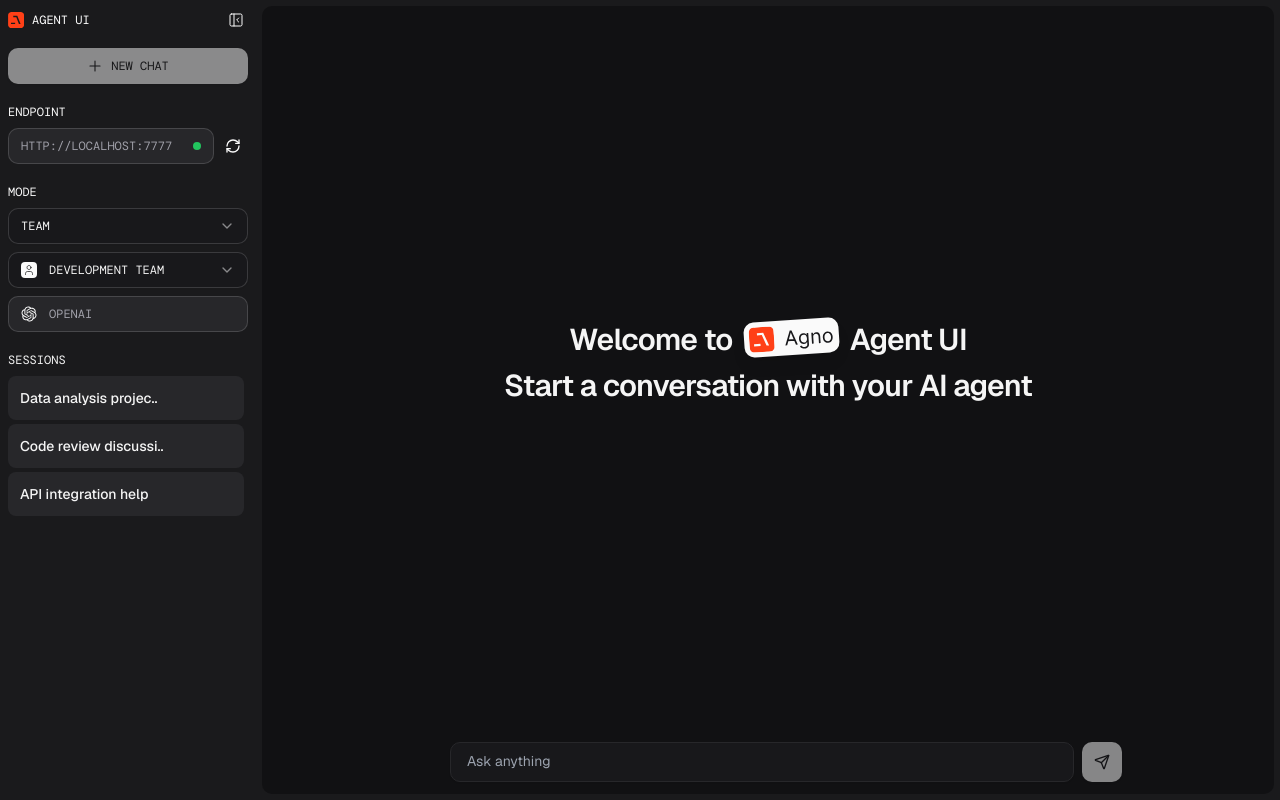
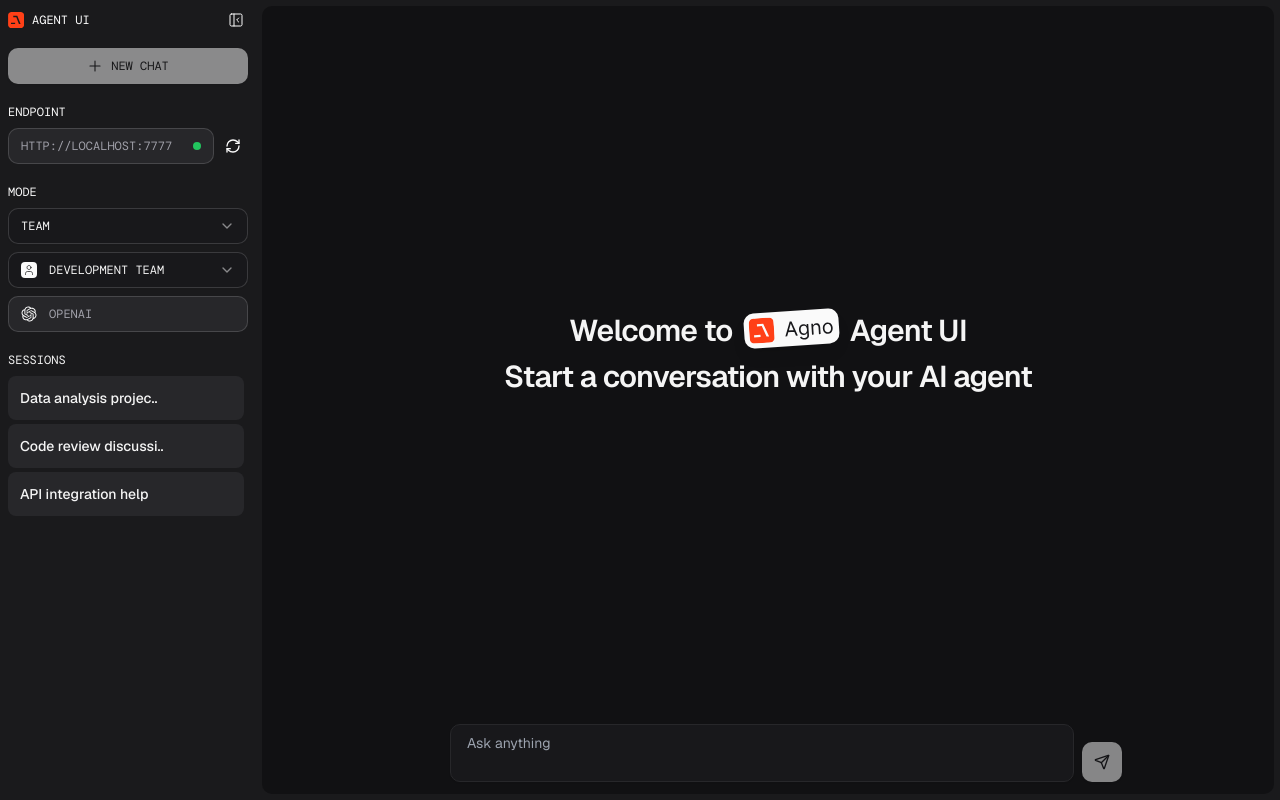
Before and after one commit to jmichaelnoel/agent-ui, a React (Vite) app: page / in a window 1280 px wide. Built offline with nearby package versions, Linux system fonts and the light colour scheme.

Commit message:
Fix Chat Input Flickering Issue

```diff
--- a/src/components/AppUI.tsx
+++ b/src/components/AppUI.tsx
@@ -448,24 +448,24 @@
   const handleSubmit = async () => {
     if (!inputMessage.trim() || isStreaming) return
 
+    const messageContent = inputMessage.trim()
+    setInputMessage('')
+    setIsStreaming(true)
+
     const userMessage: ChatMessage = {
       role: 'user',
-      content: inputMessage,
+      content: messageContent,
       created_at: Math.floor(Date.now() / 1000)
     }
 
-    setMessages(prev => [...prev, userMessage])
-    setInputMessage('')
-    setIsStreaming(true)
-
-    // Add thinking state
     const thinkingMessage: ChatMessage = {
       role: 'agent',
       content: '',
       created_at: Math.floor(Date.now() / 1000) + 1
     }
-    setMessages(prev => [...prev, thinkingMessage])
 
+    // Add both messages at once to reduce re-renders
+    setMessages(prev => [...prev, userMessage, thinkingMessage])
     // Simulate response after delay
     setTimeout(() => {
       const responses = [
@@ -501,7 +501,7 @@
       if (!selectedSessionId && hasStorage) {
         const newSession = {
           session_id: `session-${Date.now()}`,
-          title: inputMessage.slice(0, 50),
+          title: messageContent.slice(0, 50),
           created_at: Math.floor(Date.now() / 1000)
         }
         setSessions(prev => [newSession, ...prev])
--- a/src/components/ui/textarea.tsx
+++ b/src/components/ui/textarea.tsx
@@ -8,87 +8,22 @@
   onChange?: (e: React.ChangeEvent<HTMLTextAreaElement>) => void
 }
 
-const MIN_HEIGHT = 40
-const MAX_HEIGHT = 96
-
 const TextArea = React.forwardRef<HTMLTextAreaElement, TextareaProps>(
-  ({ className, value, onChange, ...props }, forwardedRef) => {
-    const [showScroll, setShowScroll] = React.useState(false)
-    const textareaRef = React.useRef<HTMLTextAreaElement | null>(null)
-
-    const adjustHeight = React.useCallback(() => {
-      const textarea = textareaRef.current
-      if (!textarea) return
-
-      textarea.style.height = `${MIN_HEIGHT}px`
-      const { scrollHeight } = textarea
-      const newHeight = Math.min(Math.max(scrollHeight, MIN_HEIGHT), MAX_HEIGHT)
-      textarea.style.height = `${newHeight}px`
-      setShowScroll(scrollHeight > MAX_HEIGHT)
-    }, [])
-
-    const handleChange = React.useCallback(
-      (e: React.ChangeEvent<HTMLTextAreaElement>) => {
-        const cursorPosition = e.target.selectionStart
-        onChange?.(e)
-        requestAnimationFrame(() => {
-          adjustHeight()
-          if (textareaRef.current) {
-            textareaRef.current.setSelectionRange(
-              cursorPosition,
-              cursorPosition
-            )
-          }
-        })
-      },
-      [onChange, adjustHeight]
-    )
-
-    const handleRef = React.useCallback(
-      (node: HTMLTextAreaElement | null) => {
-        const ref = forwardedRef as
-          | React.MutableRefObject<HTMLTextAreaElement | null>
-          | ((instance: HTMLTextAreaElement | null) => void)
-          | null
-
-        if (typeof ref === 'function') {
-          ref(node)
-        } else if (ref) {
-          ref.current = node
-        }
-
-        textareaRef.current = node
-      },
-      [forwardedRef]
-    )
-
-    React.useEffect(() => {
-      if (textareaRef.current) {
-        adjustHeight()
-      }
-    }, [value, adjustHeight])
+  ({ className, ...props }, ref) => {
 
     return (
       <textarea
         className={cn(
-          'w-full resize-none bg-transparent shadow-sm',
+          'w-full min-h-[40px] max-h-[96px] resize-none bg-transparent shadow-sm',
           'rounded-xl border border-border',
           'px-3 py-2',
           'text-sm leading-5',
           'placeholder:text-muted-foreground',
           'focus-visible:ring-0.5 focus-visible:ring-ring focus-visible:border-primary/50 focus-visible:outline-none',
           'disabled:cursor-not-allowed disabled:opacity-50',
-          showScroll ? 'overflow-y-auto' : 'overflow-hidden',
           className
         )}
-        style={{
-          minHeight: `${MIN_HEIGHT}px`,
-          height: `${MIN_HEIGHT}px`,
-          maxHeight: `${MAX_HEIGHT}px`
-        }}
-        ref={handleRef}
-        value={value}
-        onChange={handleChange}
+        ref={ref}
         {...props}
       />
     )
```
